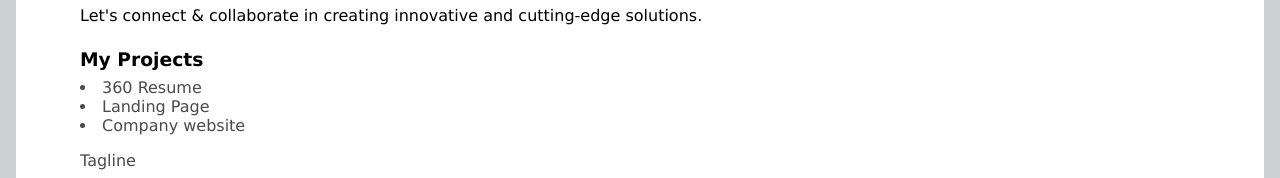
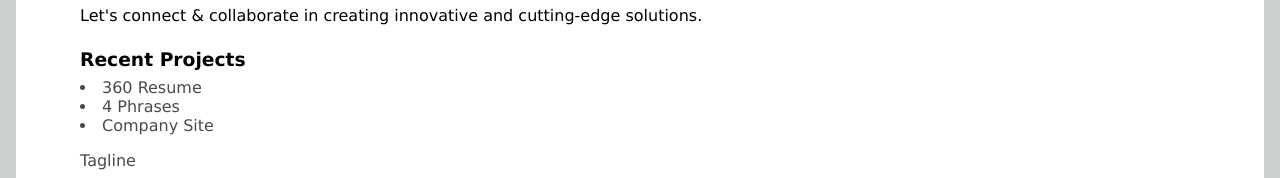
Before and after one commit to thembalakhe/portfolio-website, an Angular app: page /home in a window 1280 px wide. Shown: the part 372-550 px from the top of the page. Built offline with nearby package versions, Linux system fonts and the light colour scheme.

Commit message:
updated home page component

```diff
--- a/src/app/components/Pages/home/home.component.html
+++ b/src/app/components/Pages/home/home.component.html
@@ -12,11 +12,11 @@
       Let's connect & collaborate in creating innovative and cutting-edge solutions.</p>
   </div>
   <div>
-    <h3>My Projects</h3>
+    <h3>Recent Projects</h3>
     <ul>
       <li><a href="https://360resume.netlify.app/" target="_blank">360 Resume</a></li>
-      <li><a href="https://sunnysidelandagency.netlify.app/" target="_blank">Landing Page</a></li>
-      <li><a href="https://oshriyah.neocities.org/" target="_blank">Company website</a></li>
+      <li><a href="https://4phrases.vercel.app/" target="_blank">4 Phrases</a></li>
+      <li><a href="https://oshriyah.neocities.org/" target="_blank">Company Site</a></li>
     </ul>
   </div>
   <div>
```
